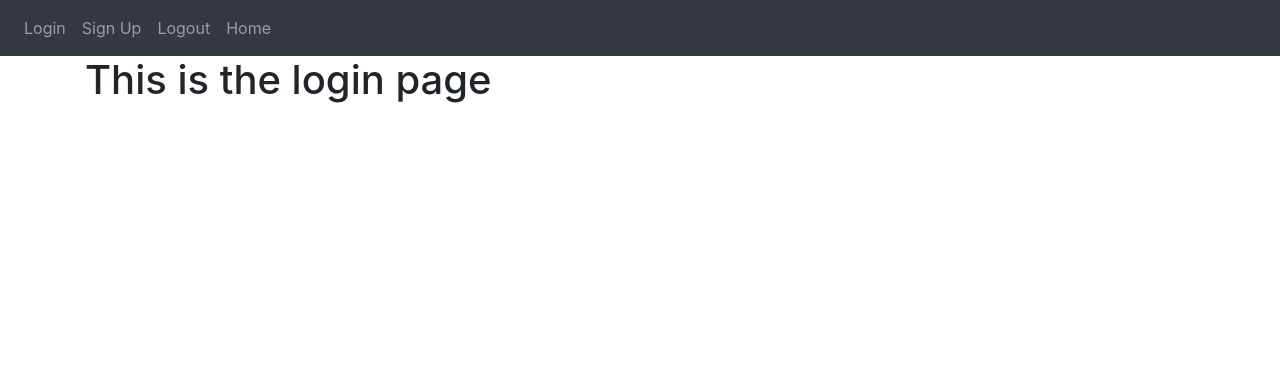
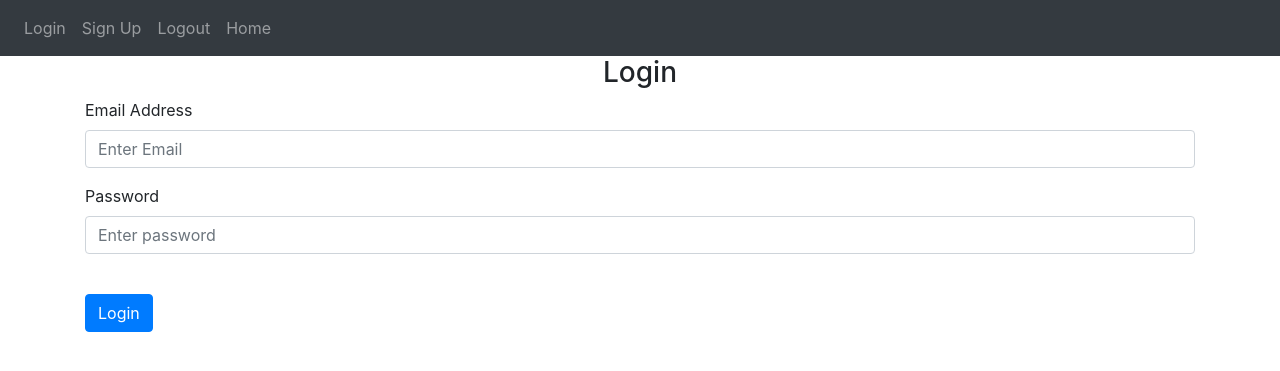
Before and after one commit to PaoloBaltazar/flask-notes-web-app, a Flask app: page /login in a window 1280 px wide. Shown: the top 371 px of the page. Run offline with Flask 3, Linux system fonts and the light colour scheme; some libraries are stand-ins or nearby versions.

Commit message:
create elements for login.html

```diff
--- a/website/templates/login.html
+++ b/website/templates/login.html
@@ -1,5 +1,32 @@
 {% extends "base.html" %} {% block title %}Login{% endblock %}
 
 {% block content %}
-<h1>This is the login page</h1>
+<form method="POST">
+  <h3 align="center">Login</h3>
+  <div class="form-group">
+    <label for="email">Email Address</label>
+    <input
+      type="email"
+      class="form-control"
+      id="email"
+      name="email"
+      placeholder="Enter Email"
+    />
+  </div>
+
+  <div class="form-group">
+    <label for="password">Password</label>
+    <input
+      type="password"
+      class="form-control"
+      id="password"
+      name="password"
+      placeholder="Enter password"
+    />
+  </div>
+
+
+  <br />
+  <button type="submit" class="btn btn-primary">Login</button>
+</form>
 {% endblock %}
```
